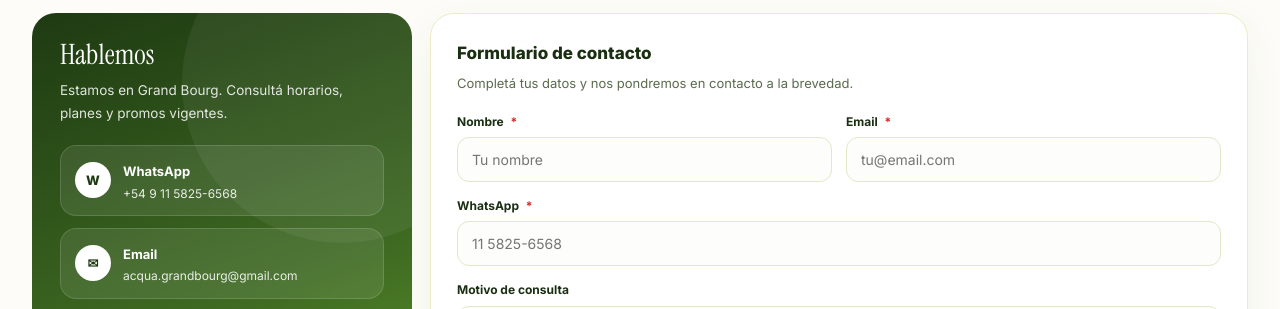
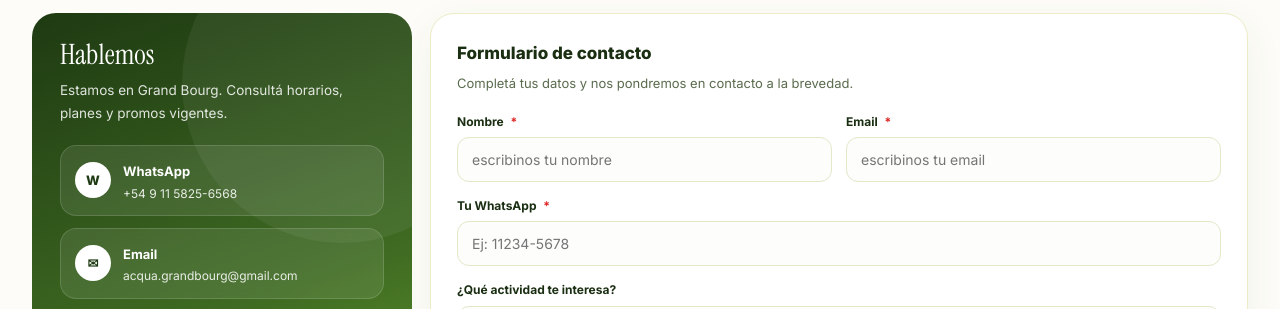
Before and after one commit to sabrina-campilongo/Centro-Acqua, a plain HTML site: page index.html in a window 1280 px wide. Shown: the part 2480-2789 px from the top of the page. Drawn offline with Linux system fonts and the light colour scheme.

Commit message:
actualiza formulario de contacto

```diff
--- a/index.html
+++ b/index.html
@@ -288,20 +288,20 @@ footer::before{content:"";position:absolute;inset:0;background:radial-gradient(6
       <div class="form-grid two">
         <div>
           <label for="nombre">Nombre <span>*</span></label>
-          <input id="nombre" name="nombre" type="text" placeholder="Tu nombre" required autocomplete="name">
+          <input id="nombre" name="nombre" type="text" placeholder="escribinos tu nombre" required autocomplete="name">
         </div>
         <div>
           <label for="email">Email <span>*</span></label>
-          <input id="email" name="email" type="email" placeholder="tu@email.com" required autocomplete="email">
+          <input id="email" name="email" type="email" placeholder="escribinos tu email" required autocomplete="email">
         </div>
       </div>
       <div class="form-grid" style="margin-top:14px">
         <div>
-          <label for="whatsapp">WhatsApp <span>*</span></label>
-          <input id="whatsapp" name="whatsapp" type="tel" placeholder="11 5825-6568" required autocomplete="tel">
+          <label for="whatsapp">Tu WhatsApp <span>*</span></label>
+          <input id="whatsapp" name="whatsapp" type="tel" placeholder="Ej: 11234-5678" required autocomplete="tel">
         </div>
         <div>
-          <label for="motivo">Motivo de consulta</label>
+          <label for="motivo">¿Qué actividad te interesa?</label>
           <textarea id="motivo" name="motivo" placeholder="Quiero recibir información y los horarios de las clases de:"></textarea>
         </div>
       </div>
```
